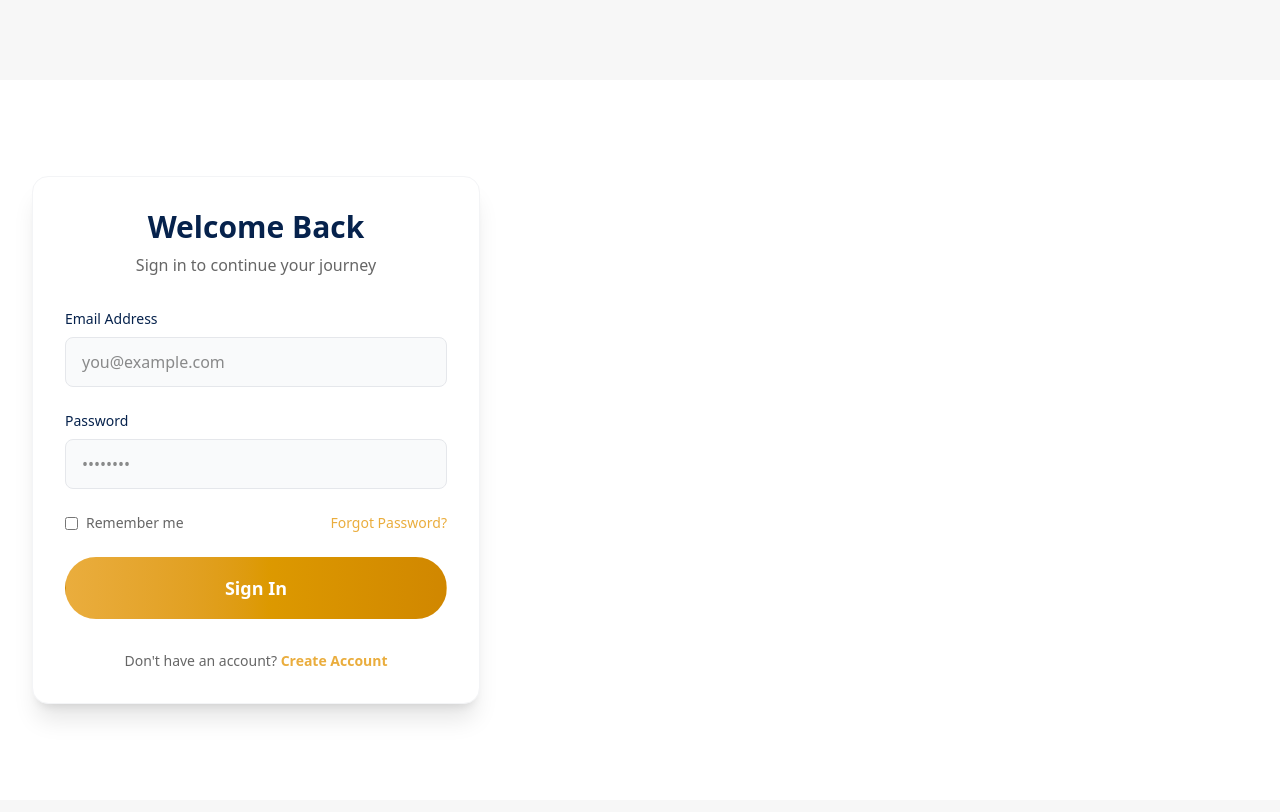
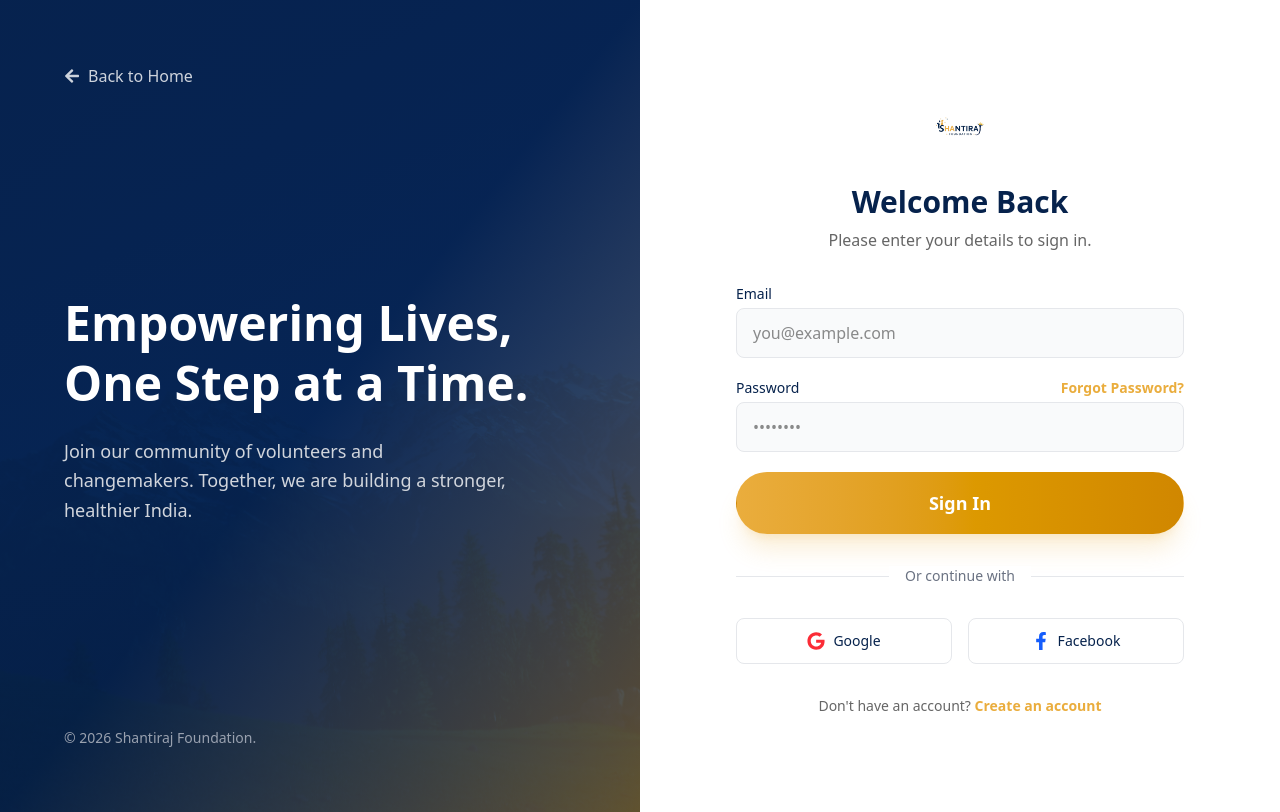
Before and after one commit to aavizmehar/shantirajfoundation, a Next.js app: page /login in a window 1280 px wide. Built offline with nearby package versions, Linux system fonts and the light colour scheme.

Commit message:
login fix

```diff
--- a/app/login/page.tsx
+++ b/app/login/page.tsx
@@ -1,31 +1,78 @@
 "use client";
 import React from 'react';
 import Link from 'next/link';
-import { Section } from '@/components/ui/Section';
+import Image from 'next/image';
 import { Button } from '@/components/ui/Button';
 import { motion } from 'framer-motion';
+import { FaGoogle, FaFacebookF, FaArrowLeft } from 'react-icons/fa';
 
 export default function LoginPage() {
   return (
-    <div className="min-h-screen pt-20 bg-background flex flex-col justify-center">
-      <Section className="flex-grow flex items-center justify-center">
-        <div className="w-full max-w-md">
-          <motion.div
-            initial={{ opacity: 0, y: 20 }}
-            animate={{ opacity: 1, y: 0 }}
-            transition={{ duration: 0.5 }}
-            className="bg-white p-8 rounded-2xl shadow-xl border border-gray-100"
-          >
-            <div className="text-center mb-8">
-              <h1 className="text-3xl font-bold text-secondary mb-2">Welcome Back</h1>
-              <p className="text-text-light">Sign in to continue your journey</p>
+    <div className="min-h-screen flex w-full bg-surface">
+
+      {/* Left Side - Visual (Hidden on mobile) */}
+      <div className="hidden lg:flex w-1/2 relative bg-secondary overflow-hidden">
+        <Image
+          src="/heroimg.jpg"
+          alt="Community Impact"
+          fill
+          className="object-cover opacity-60 mix-blend-overlay"
+          priority
+        />
+        <div className="absolute inset-0 bg-gradient-to-br from-secondary/90 via-secondary/80 to-primary/40"></div>
+
+        <div className="relative z-10 flex flex-col justify-between w-full h-full p-16 text-white">
+          <div>
+             <Link href="/" className="inline-flex items-center gap-2 text-white/80 hover:text-white transition-colors">
+                <FaArrowLeft /> Back to Home
+             </Link>
           </div>
 
-            <form className="space-y-6">
+          <div className="space-y-6">
+            <h2 className="text-5xl font-bold font-heading leading-tight">
+              Empowering Lives,<br /> One Step at a Time.
+            </h2>
+            <p className="text-lg text-gray-300 max-w-md leading-relaxed">
+              Join our community of volunteers and changemakers. Together, we are building a stronger, healthier India.
+            </p>
+          </div>
+
+          <div className="text-sm text-gray-400">
+            © {new Date().getFullYear()} Shantiraj Foundation.
+          </div>
+        </div>
+      </div>
+
+      {/* Right Side - Form */}
+      <div className="w-full lg:w-1/2 flex flex-col justify-center items-center p-6 md:p-12 lg:p-24 relative">
+
+        {/* Mobile Home Link */}
+        <Link href="/" className="lg:hidden absolute top-6 left-6 text-text-light hover:text-secondary flex items-center gap-2">
+            <FaArrowLeft /> Home
+        </Link>
+
+        <motion.div
+            initial={{ opacity: 0, x: 20 }}
+            animate={{ opacity: 1, x: 0 }}
+            transition={{ duration: 0.5 }}
+            className="w-full max-w-md space-y-8"
+        >
+          {/* Header */}
+          <div className="text-center">
+            <div className="flex justify-center mb-6">
+                 {/* Logo Icon Placeholder or Small Logo */}
+                 <div className="w-16 h-16 relative">
+                     <Image src="/logo.png" alt="Logo" fill className="object-contain" />
+                 </div>
+            </div>
+            <h1 className="text-3xl font-bold text-secondary font-heading">Welcome Back</h1>
+            <p className="text-text-light mt-2">Please enter your details to sign in.</p>
+          </div>
+
+          {/* Form */}
+          <form className="space-y-5">
             <div>
-                <label htmlFor="email" className="block text-sm font-medium text-secondary mb-2">
-                  Email Address
-                </label>
+              <label htmlFor="email" className="block text-sm font-medium text-secondary mb-1">Email</label>
               <input
                 type="email"
                 id="email"
@@ -35,9 +82,10 @@ export default function LoginPage() {
             </div>
 
             <div>
-                <label htmlFor="password" className="block text-sm font-medium text-secondary mb-2">
-                  Password
-                </label>
+              <div className="flex justify-between items-center mb-1">
+                <label htmlFor="password" className="block text-sm font-medium text-secondary">Password</label>
+                <Link href="#" className="text-sm text-primary font-semibold hover:text-yellow-600">Forgot Password?</Link>
+              </div>
               <input
                 type="password"
                 id="password"
@@ -46,30 +94,39 @@ export default function LoginPage() {
               />
             </div>
 
-              <div className="flex items-center justify-between text-sm">
-                <label className="flex items-center text-text-light hover:text-secondary cursor-pointer">
-                  <input type="checkbox" className="mr-2 rounded border-gray-300 text-primary focus:ring-primary" />
-                  Remember me
-                </label>
-                <Link href="#" className="text-primary hover:underline">
-                  Forgot Password?
-                </Link>
+            <Button className="w-full py-4 text-lg shadow-xl shadow-primary/20">Sign In</Button>
+          </form>
+
+          {/* Divider */}
+          <div className="relative my-8">
+            <div className="absolute inset-0 flex items-center">
+              <div className="w-full border-t border-gray-200"></div>
+            </div>
+            <div className="relative flex justify-center text-sm">
+              <span className="px-4 bg-surface text-gray-500">Or continue with</span>
+            </div>
           </div>
 
-              <Button className="w-full py-4 text-lg shadow-none hover:shadow-lg">
-                Sign In
-              </Button>
-            </form>
+          {/* Social Login */}
+          <div className="grid grid-cols-2 gap-4">
+            <button className="flex items-center justify-center gap-2 px-4 py-3 border border-gray-200 rounded-lg hover:bg-gray-50 transition-colors text-secondary font-medium text-sm">
+              <FaGoogle className="text-red-500 text-lg" /> Google
+            </button>
+            <button className="flex items-center justify-center gap-2 px-4 py-3 border border-gray-200 rounded-lg hover:bg-gray-50 transition-colors text-secondary font-medium text-sm">
+              <FaFacebookF className="text-blue-600 text-lg" /> Facebook
+            </button>
+          </div>
 
-            <div className="mt-8 text-center text-sm text-text-light">
+          {/* Footer */}
+          <p className="text-center text-sm text-text-light mt-8">
             Don't have an account?{' '}
-              <Link href="/signup" className="text-primary font-semibold hover:underline">
-                Create Account
+            <Link href="/signup" className="text-primary font-bold hover:text-yellow-600 transition-colors">
+              Create an account
             </Link>
-            </div>
+          </p>
+
         </motion.div>
       </div>
-      </Section>
     </div>
   );
 }
```
Lines whose indentation alone changed are shown as unchanged.
